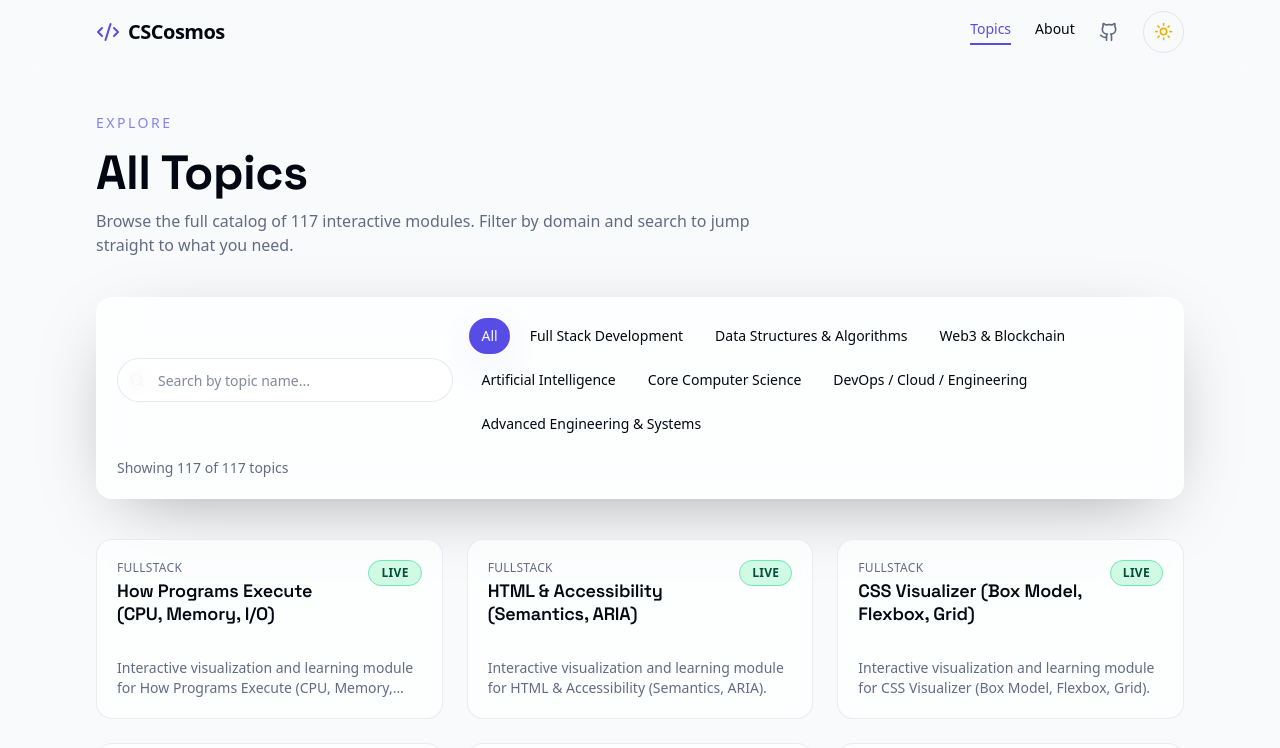
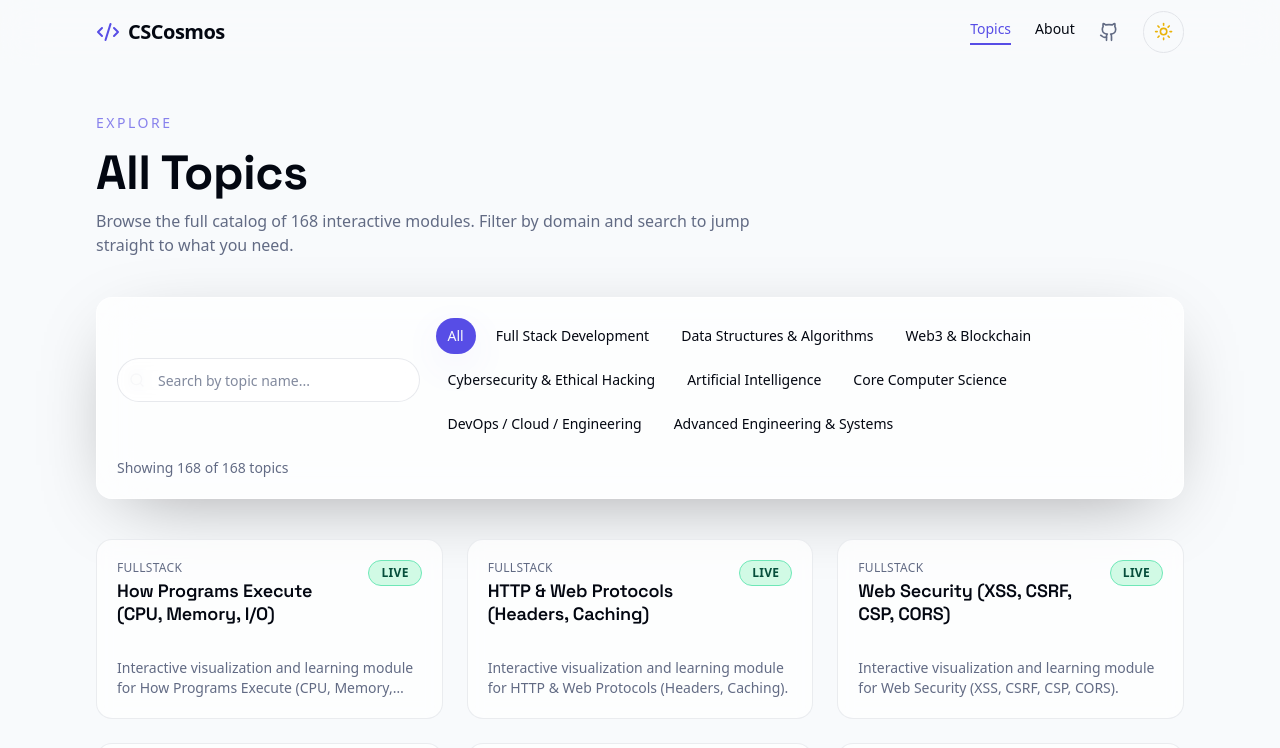
Before and after one commit to subhajitlucky/cscosmos, a React (Vite) app: page /topics in a window 1280 px wide. Shown: the top 748 px of the page. Built offline with nearby package versions, Linux system fonts and the light colour scheme.

Commit message:
feat: add security domain and related topics for Cybersecurity & Ethical Hacking

```diff
--- a/src/data/domains.ts
+++ b/src/data/domains.ts
@@ -1,4 +1,4 @@
-export type DomainKey = 'fullstack' | 'dsa' | 'web3' | 'ai' | 'corecs' | 'devops' | 'advanced';
+export type DomainKey = 'fullstack' | 'dsa' | 'web3' | 'ai' | 'corecs' | 'devops' | 'security' | 'advanced';
 
 export interface Domain {
     name: string;
@@ -31,6 +31,13 @@ export const domains: Domain[] = [
         color: "bg-purple-500"
     },
     {
+        name: "Cybersecurity & Ethical Hacking",
+        path: "/security",
+        domainKey: "security",
+        description: "Master the art of offense and defense: Cryptography, Pen Testing, and Forensics.",
+        color: "bg-rose-600"
+    },
+    {
         name: "Artificial Intelligence",
         path: "/ai",
         domainKey: "ai",
--- a/src/data/topics.ts
+++ b/src/data/topics.ts
@@ -37,31 +37,47 @@ const createTopic = (name: string, domain: DomainKey, options?: TopicOptions): T
 
 export const topics: Topic[] = [
     // Full Stack Development
+    // 1. Foundations
     createTopic("How Programs Execute (CPU, Memory, I/O)", "fullstack", { status: 'active', url: "https://programviz.vercel.app" }),
+    createTopic("HTTP & Web Protocols (Headers, Caching)", "fullstack", { status: 'active', url: "https://webprotocols.vercel.app" }),
+    createTopic("Web Security (XSS, CSRF, CSP, CORS)", "fullstack", { status: 'active', url: "https://websecureviz.vercel.app" }),
     createTopic("HTML & Accessibility (Semantics, ARIA)", "fullstack", { status: 'active', url: "https://htmlviz.vercel.app" }),
     createTopic("CSS Visualizer (Box Model, Flexbox, Grid)", "fullstack", { status: 'active', url: "https://cssviz.vercel.app" }),
     createTopic("JavaScript Visualizer (Execution, Async, Memory)", "fullstack", { status: 'active', url: "https://jsviz.vercel.app/" }),
     createTopic("TypeScript Visualizer (Types, Inference, Compiler)", "fullstack", { status: 'active', url: "https://tsviz.vercel.app/" }),
     createTopic("Browser Internals (DOM, Rendering, Storage)", "fullstack", { status: 'active', url: "https://browseruniverse.vercel.app/" }),
-    createTopic("Web Security (XSS, CSRF, CSP, CORS)", "fullstack", { status: 'active', url: "https://websecureviz.vercel.app" }),
-    createTopic("HTTP & Web Protocols (Headers, Caching)", "fullstack", { status: 'active', url: "https://webprotocols.vercel.app" }),
-    createTopic("API Design (REST, GraphQL)", "fullstack" , { status: 'active', url: "https://apiviz.vercel.app" }),
-    createTopic("Authentication & Authorization (JWT, OAuth2)", "fullstack" , { status: 'active', url: "https://authviz.vercel.app" }),
+
+    // 2. Frontend Engineering
     createTopic("React Visualizer (Hooks, Reconciliation)", "fullstack" , { status: 'active', url: "https://reactcosmos.vercel.app/" }),
     createTopic("Next.js Visualizer (Routing, SSR, RSC)", "fullstack" , { status: 'active', url: "https://nextjscosmos.vercel.app/" }),
     createTopic("Vue Visualizer (Reactivity, Templates)", "fullstack"),
     createTopic("Svelte / SvelteKit Visualizer (Compiler, Reactivity)", "fullstack"),
     createTopic("TailwindCSS Playground (Utility-First CSS)", "fullstack"),
+    createTopic("WebAssembly Internals (Wasm & Linear Memory)", "fullstack"),
+    createTopic("Spatial Computing & XR (3D UI, WebXR)", "fullstack"),
+    createTopic("Cross-Platform Internals (React Native Bridge vs Skia)", "fullstack"),
+
+    // 3. Backend & Runtime
     createTopic("Node.js Runtime (Event Loop, libuv)", "fullstack" , { status: 'active', url: "https://nodecosmos.vercel.app" }),
     createTopic("Go Backend Internals (Goroutines, Memory)", "fullstack", { status: 'active', url: "https://golangviz.vercel.app" }),
     createTopic("Rust Backend Internals (Ownership, Concurrency)", "fullstack" , { status: 'active', url: "https://rustviz.vercel.app" }),
     createTopic("Python FastAPI Backend (Async, Dependency Injection)", "fullstack"),
+    createTopic("API Design (REST, GraphQL)", "fullstack" , { status: 'active', url: "https://apiviz.vercel.app" }),
+    createTopic("Authentication & Authorization (JWT, OAuth2)", "fullstack" , { status: 'active', url: "https://authviz.vercel.app" }),
+
+    // 4. Data & State
     createTopic("SQL Visualizer (Queries, Indexes)", "fullstack"),
     createTopic("MongoDB Visualizer (Documents, Aggregation)", "fullstack"),
     createTopic("Redis Visualizer (Caching, Data Structures)", "fullstack", { status: 'active', url: "https://redisviz.vercel.app" }),
+    createTopic("Real-Time Sync Algorithms (CRDTs & OT)", "fullstack"),
+
+    // 5. Architecture & Scale
     createTopic("Message Queues Visualizer (Pub/Sub, Retries)", "fullstack"),
     createTopic("Microservices Architecture (Services, Failures)", "fullstack"),
+    createTopic("Object-Oriented Design & Patterns (SOLID, LLD)", "fullstack"),
     createTopic("System Design & Scalability (Caching, Sharding)", "fullstack"),
+    createTopic("AI Application Engineering (RAG, Agents, Vector Search)", "fullstack"),
+    createTopic("Testing & Quality Engineering (TDD, BDD, Property-Based)", "fullstack"),
 
     // Data Structures & Algorithms
     createTopic("Array Visualizer (Memory, Indexing)", "dsa", { status: 'active', url: "https://arrayviz.vercel.app/" }),
@@ -94,11 +110,16 @@ export const topics: Topic[] = [
     createTopic("Suffix Array (String Indexing)", "dsa"),
     createTopic("Suffix Tree (Compressed Trie)", "dsa"),
     createTopic("Number Theory (GCD, Modulo)", "dsa"),
+    createTopic("Bit Manipulation & Binary Arithmetic", "dsa"),
     createTopic("Matrix Exponentiation (Fast Power)", "dsa"),
     createTopic("Computational Geometry (Points, Lines)", "dsa"),
     createTopic("Randomized Algorithms (Probability)", "dsa"),
     createTopic("Approximation Algorithms (Near-Optimal)", "dsa"),
     createTopic("NP-Completeness (Reductions)", "dsa"),
+    createTopic("Probabilistic Data Structures (Bloom Filters, HyperLogLog)", "dsa"),
+    createTopic("Vector Indexing & Nearest Neighbors (HNSW, LSH, IVF)", "dsa"),
+    createTopic("Succinct Data Structures (Roaring Bitmaps, Wavelet Trees)", "dsa"),
+    createTopic("Streaming & Distributed Graph Algorithms (PageRank, Louvain, GNNs)", "dsa"),
 
     // Web3 & Blockchain
     createTopic("Blockchain Fundamentals (Blocks, Transactions)", "web3" , { status: 'active', url: "https://blockchainviz.vercel.app" }),
@@ -109,15 +130,32 @@ export const topics: Topic[] = [
     createTopic("Blockchain P2P Networking (Gossip)", "web3" , { status: 'active', url: "https://ptopblockchain.vercel.app" }),
     createTopic("EVM Internals (Storage, Execution)", "web3" , { status: 'active', url: "https://evminternals.vercel.app" }),
     createTopic("Solidity Smart Contracts (EVM Logic)", "web3", { status: 'active', url: "https://solidityviz.vercel.app" }),
+    createTopic("Move Language (Resource-Oriented Programming & Safety)", "web3"),
     createTopic("Solana / Rust Contracts (Parallel Execution)", "web3"),
     createTopic("Smart Contract Security (Attacks, Defenses)", "web3"),
     createTopic("MEV & Blockchain Attacks (Front-Running)", "web3"),
     createTopic("Layer-2 Rollups (Optimistic, ZK)", "web3"),
-    createTopic("Zero-Knowledge Proofs (Privacy)", "web3"),
+    createTopic("Zero-Knowledge Proofs & ZKML (Verifiable Compute)", "web3"),
     createTopic("Account Abstraction (Smart Accounts)", "web3"),
     createTopic("Cross-Chain Bridges (Interoperability)", "web3"),
     createTopic("Light Clients (Verification)", "web3"),
     createTopic("DAOs & Tokenomics (Governance)", "web3"),
+    createTopic("Fully Homomorphic Encryption (FHE & Confidential Computing)", "web3"),
+    createTopic("Post-Quantum Cryptography (Lattice-based, Dilithium)", "web3"),
+    createTopic("Shared Security & Restaking (EigenLayer & AVS)", "web3"),
+    createTopic("DePIN (Decentralized Physical Infrastructure Networks)", "web3"),
+
+    // Cybersecurity & Ethical Hacking
+    createTopic("Cryptography Fundamentals (Hashing, Signatures)", "security" , { status: 'active', url: "https://cryptviz.vercel.app" }),
+    createTopic("Network Defense & Traffic Analysis (Wireshark, Firewalls)", "security"),
+    createTopic("Penetration Testing & Red Teaming (Exploits, C2)", "security"),
+    createTopic("Digital Forensics & Incident Response (DFIR)", "security"),
+    createTopic("Malware Analysis & Sandbox Internals", "security"),
+    createTopic("Reverse Engineering & Assembly (Low-Level Code)", "security"),
+    createTopic("Hardware Security & Side-Channel Attacks (Spectre, Meltdown)", "security"),
+    createTopic("Zero Trust Architecture & IAM", "security"),
+    createTopic("Software Supply Chain Security (SBOM, Sigstore, SLSA)", "security"),
+    createTopic("Security Engineering (Threat Models)", "security"),
 
     // Artificial Intelligence
     createTopic("Math for Machine Learning (Linear Algebra, Probability)", "ai" , { status: 'active', url: "https://aimathviz.vercel.app" }),
@@ -135,13 +173,28 @@ export const topics: Topic[] = [
     createTopic("Transformers & Attention (Self-Attention)", "ai"),
     createTopic("LLM Systems (Tokenizers, RAG, Vector DBs)", "ai"),
     createTopic("ML Engineering (Training, Deployment)", "ai"),
+    createTopic("Mojo & Python Internals (High-Performance AI Code)", "ai"),
+    createTopic("World Models & Embodied AI (Sora, Tesla Bot, Robotics)", "ai"),
+    createTopic("Mechanistic Interpretability (Opening the Black Box)", "ai"),
+    createTopic("Neuro-Symbolic AI (LLMs + Logic Engines)", "ai"),
+    createTopic("Neuromorphic Computing & Spiking Neural Networks", "ai"),
 
     // Core Computer Science
     createTopic("Operating Systems Internals (Processes, Memory)", "corecs"),
+    createTopic("Memory Allocators & Virtual Memory (Malloc, Paging)", "corecs"),
+    createTopic("Linkers, Loaders & Executables (ELF, PE)", "corecs"),
+    createTopic("C & C++ Systems Programming (Memory, Pointers)", "corecs"),
+    createTopic("Java & JVM Internals (Garbage Collection, Bytecode)", "corecs"),
     createTopic("Computer Architecture (CPU, Caches)", "corecs"),
     createTopic("Computer Networks Internals (TCP/IP)", "corecs"),
     createTopic("Database Internals (Indexes, Transactions)", "corecs"),
     createTopic("Compilers & Runtime Internals (AST, Bytecode)", "corecs"),
+    createTopic("Theory of Computation (Automata, Languages, Complexity)", "corecs"),
+    createTopic("Quantum Computing Internals (Qubits, Gates, Circuits)", "corecs"),
+    createTopic("DNA Storage & Molecular Computing", "corecs"),
+    createTopic("GPU Architecture & Parallelism (CUDA, SIMD, Shaders)", "corecs"),
+    createTopic("RISC-V & Custom Silicon (Open Hardware)", "corecs"),
+    createTopic("Formal Methods & TLA+ (The Math of Correctness)", "corecs"),
 
     // DevOps / Cloud / Engineering
     createTopic("Git & Version Control (Commits, Branches)", "devops" , { status: 'active', url: "https://gitcosmos.vercel.app" }),
@@ -156,6 +209,10 @@ export const topics: Topic[] = [
     createTopic("Site Reliability Engineering (SLIs, SLOs)", "devops"),
     createTopic("Disaster Recovery (Backups)", "devops"),
     createTopic("Chaos Engineering (Failure Injection)", "devops"),
+    createTopic("eBPF & Low-Level Observability (Kernel Hooks, Sandboxing)", "devops"),
+    createTopic("Software Supply Chain Security (SBOM, Sigstore, SLSA)", "devops"),
+    createTopic("FinOps & Cloud Economics (Cost Optimization, Carbon Tracking)", "devops"),
+    createTopic("Platform Engineering & Internal Developer Portals (IDPs)", "devops"),
 
     // Advanced Engineering & Systems
     createTopic("Distributed Systems Visualizer (Replication, Consistency)", "advanced"),
@@ -163,7 +220,12 @@ export const topics: Topic[] = [
     createTopic("Streaming Systems (Event Time)", "advanced"),
     createTopic("Security Engineering (Threat Models)", "advanced"),
     createTopic("Performance Engineering (Profiling)", "advanced"),
+    createTopic("Functional Programming (Category Theory, Immutability)", "advanced"),
+    createTopic("Computer Graphics & Physics (Raytracing, Engines)", "advanced"),
     createTopic("Reverse Engineering & Assembly (Low-Level Code)", "advanced"),
     createTopic("Bootloader & Kernel Boot Process (Startup)", "advanced"),
-    createTopic("Formal Verification (Program Correctness)", "advanced"),
+    createTopic("Real-Time Operating Systems (RTOS) & Determinism", "advanced"),
+    createTopic("Consensus Protocols (Raft, Paxos, Zab)", "advanced"),
+    createTopic("Hardware Security & Side-Channel Attacks (Spectre, Meltdown)", "advanced"),
+    createTopic("Agent-Based Simulation (Digital Twins, City Simulation)", "advanced"),
 ];
```
